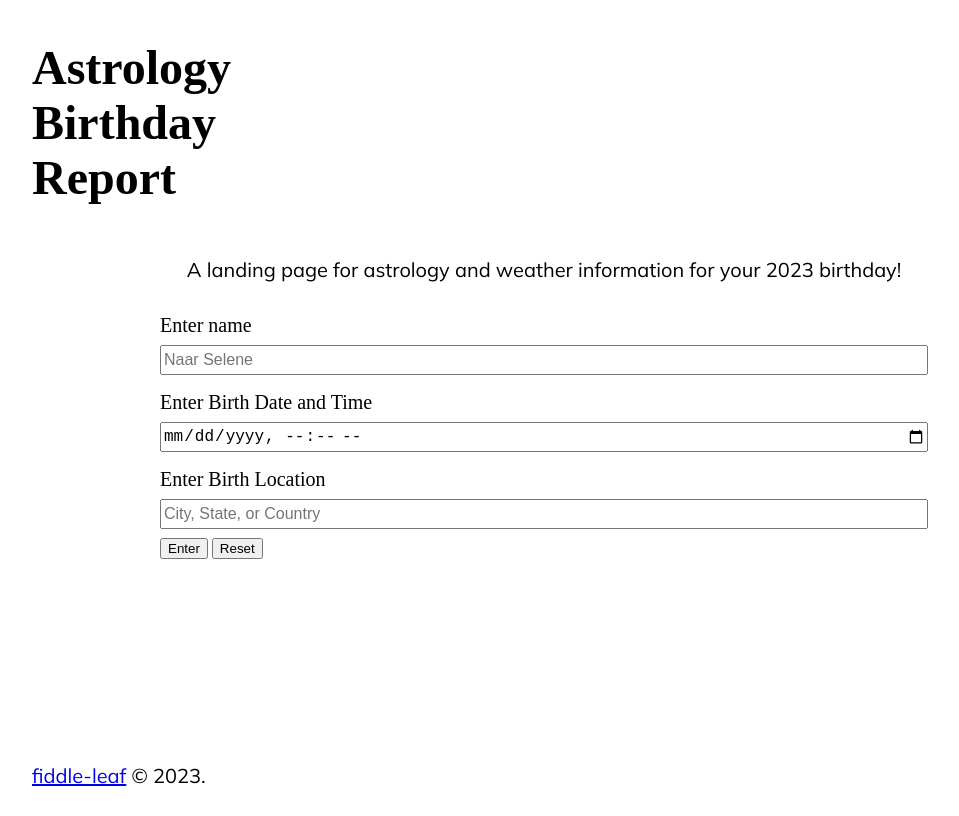
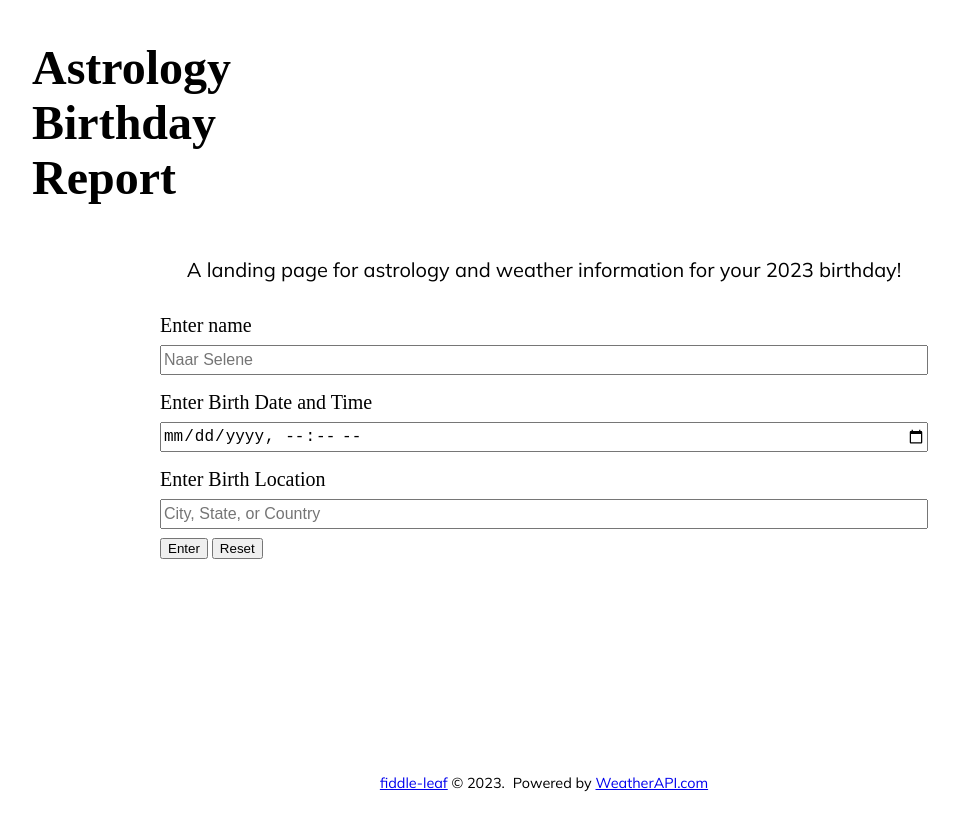
Before and after one commit to fiddle-leaf/astro-birth-day, a React (Create React App) app: page / in a window 1280 px wide. Shown: the whole page, without its empty margins (96-1055 px from the left). Built offline with nearby package versions, Linux system fonts and the light colour scheme; a web font is replaced by a local one.

Commit message:
Minor changes

```diff
--- a/src/App.js
+++ b/src/App.js
@@ -34,6 +34,12 @@ function App() {
           </a>{" "}
           &copy; 2023.
         </p>
+        <p>
+          Powered by{" "}
+          <a href="https://www.weatherapi.com/" title="Free Weather API">
+            WeatherAPI.com
+          </a>
+        </p>
       </footer>
     </div>
   );
--- a/src/App.sass
+++ b/src/App.sass
@@ -48,7 +48,8 @@ h6
 label
   @extend .titles
 
-.App
+.App,
+footer
   @extend .flex
 
 .App
@@ -63,3 +64,13 @@ label
   header,
   footer
     flex: 0
+
+  footer
+    flex-flow: row wrap
+    justify-content: center
+    gap: calc(1rem/2)
+    padding-block: 1rem
+
+    p
+      margin-block: 0
+      font-size: 0.9rem
--- a/src/features/AstroViews/AstroView.js
+++ b/src/features/AstroViews/AstroView.js
@@ -22,6 +22,11 @@ export default function AstroView({ dispatch }) {
     ["animals-nature"].filter(({ keywords }) => {
       return keywords.includes("moon");
     });
+
+  let forecastEmoji =
+    unicodeEmoji.getEmojisGroupedBy("subgroup")["sky-weather"];
+
+  console.log(forecastEmoji);
 
   //extract data from info
   const newUser = user({
```
